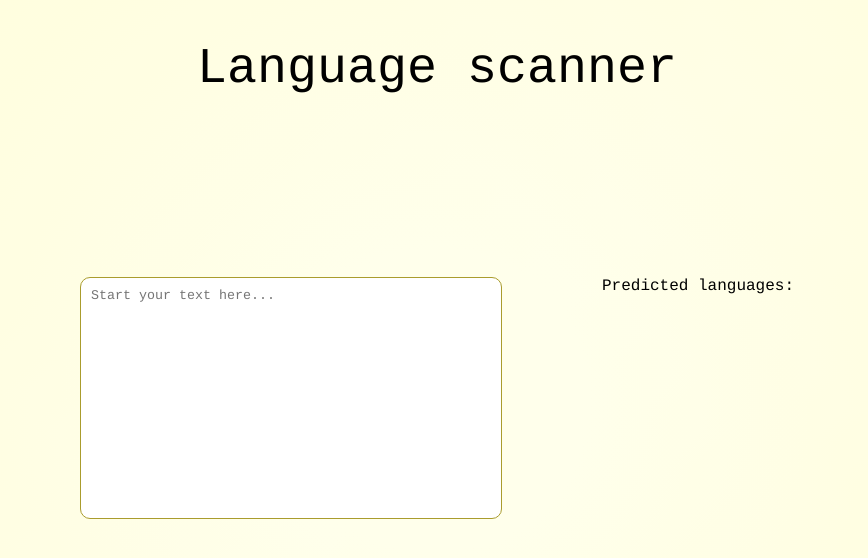
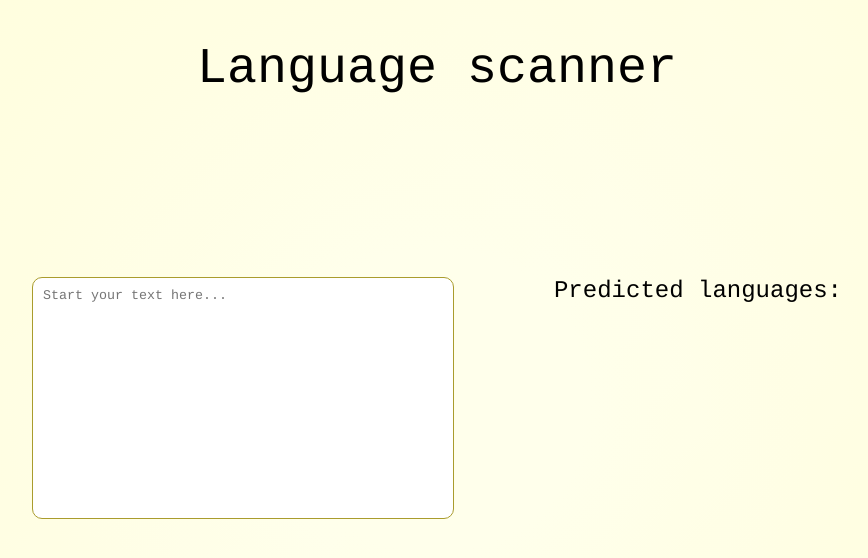
Before and after one commit to victorpss/language-scanner, a React (Create React App) app: page / in a window 1280 px wide. Shown: the top 558 px of the page, without its empty margins (203-1071 px from the left). Built offline with nearby package versions, Linux system fonts and the light colour scheme.

Commit message:
feat: output title font size

```diff
--- a/src/Home.css
+++ b/src/Home.css
@@ -36,3 +36,7 @@
 .input-field:focus-visible {
     border: 1px solid #8c8a2c;
 }
+
+.output-title {
+    font-size: 24px;
+}
```
